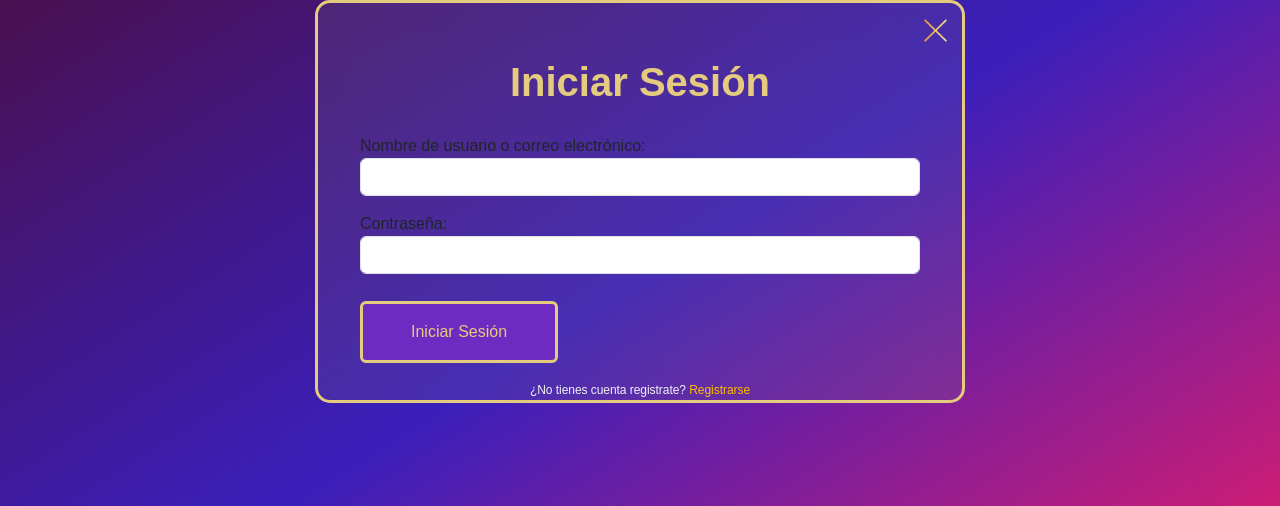
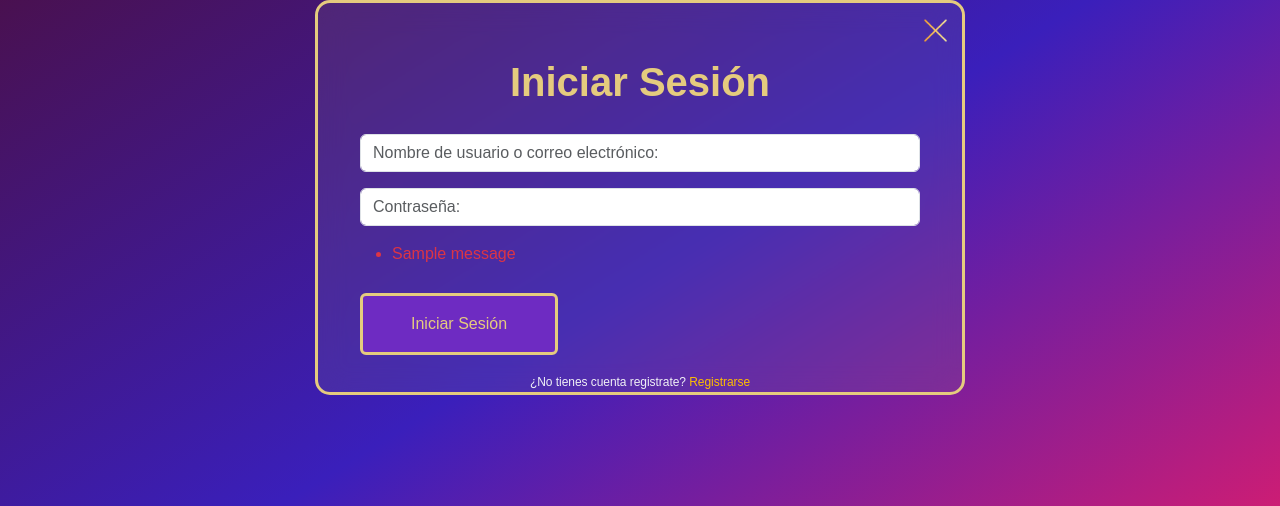
Before and after one commit to GWhiteWolf/Backend-projectWeb, a Django app: page /login/ in a window 1280 px wide. Shown: the part 120-626 px from the top of the page. Run offline with Django 4.2, Linux system fonts and the light colour scheme; tables that the repository leaves empty hold one stand-in row (values such as "Sample post"); one stand-in notice (Sample message) is shown.

Commit message:
cambio-placeholder

```diff
--- a/ProyectoWeb/negocio01/templates/registration/login.html
+++ b/ProyectoWeb/negocio01/templates/registration/login.html
@@ -45,13 +45,18 @@
                 <form action="" method="POST">
                     {% csrf_token %}
                     <div class="mb-3">
-                        <label for="id_username">Nombre de usuario o correo electrónico:</label>
-                        <input type="text" name="username" id="id_username" class="form-control">
+                        <input type="text" name="username" id="id_username" class="form-control" placeholder="Nombre de usuario o correo electrónico:">
                     </div>
                     <div class="mb-3">
-                        <label for="id_password">Contraseña:</label>
-                        <input type="password" name="password" id="id_password" class="form-control">
+                        <input type="password" name="password" id="id_password" class="form-control" placeholder="Contraseña:">
                     </div>
+                    {% if messages %}
+                    <ul class="mt-3">
+                        {% for message in messages %}
+                            <li class="text-danger">{{ message }}</li>
+                        {% endfor %}
+                    </ul>
+                    {% endif %}
                     <button type="submit" class="btn btn-primary">Iniciar Sesión</button>
                     <p class="text-caption">¿No tienes cuenta registrate? <a class="a-unestyled-2" href="{% url 'register' %}">Registrarse</a> </p>
                 </form>
--- a/ProyectoWeb/negocio01/templates/registration/register.html
+++ b/ProyectoWeb/negocio01/templates/registration/register.html
@@ -32,9 +32,6 @@
     <div class="modal2_container">
         <div class="modal--header">
             <div class="div-registro" id="div-registroheader-exit">
-                <a class="a-unestyled-imgs-usuario" href="#salirbutton2">
-                    <img src="img/exitbutton.png" alt="" id="exiticon">
-                </a>
             </div>
         </div>
         <div class="modal--body">
```
Also changed, not shown: ProyectoWeb/db.sqlite3.
